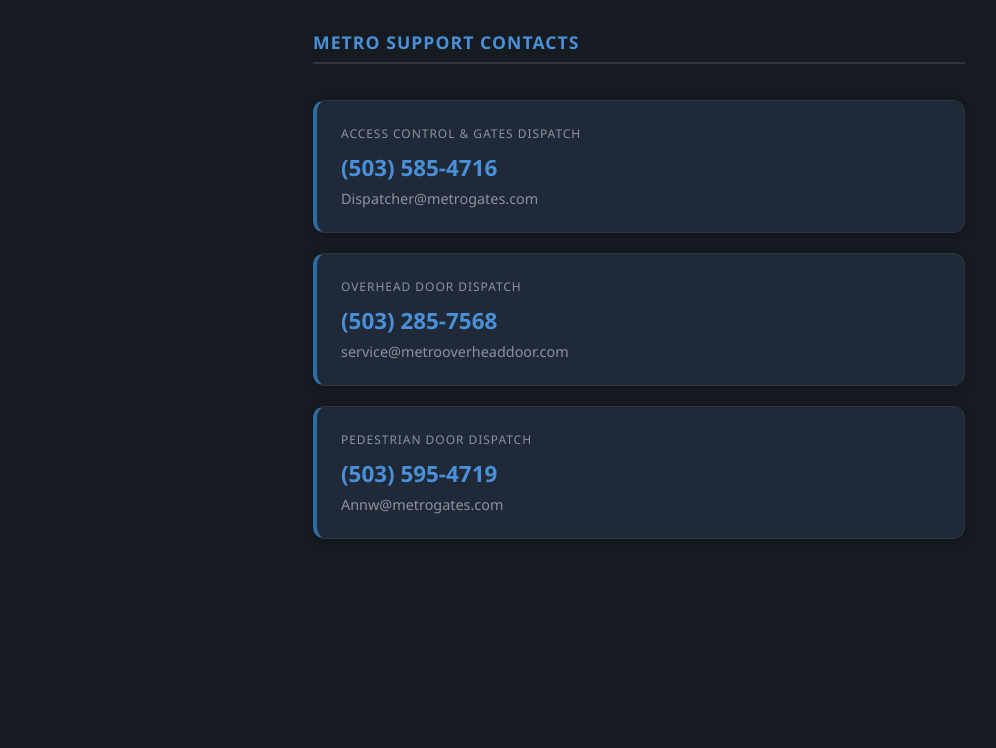
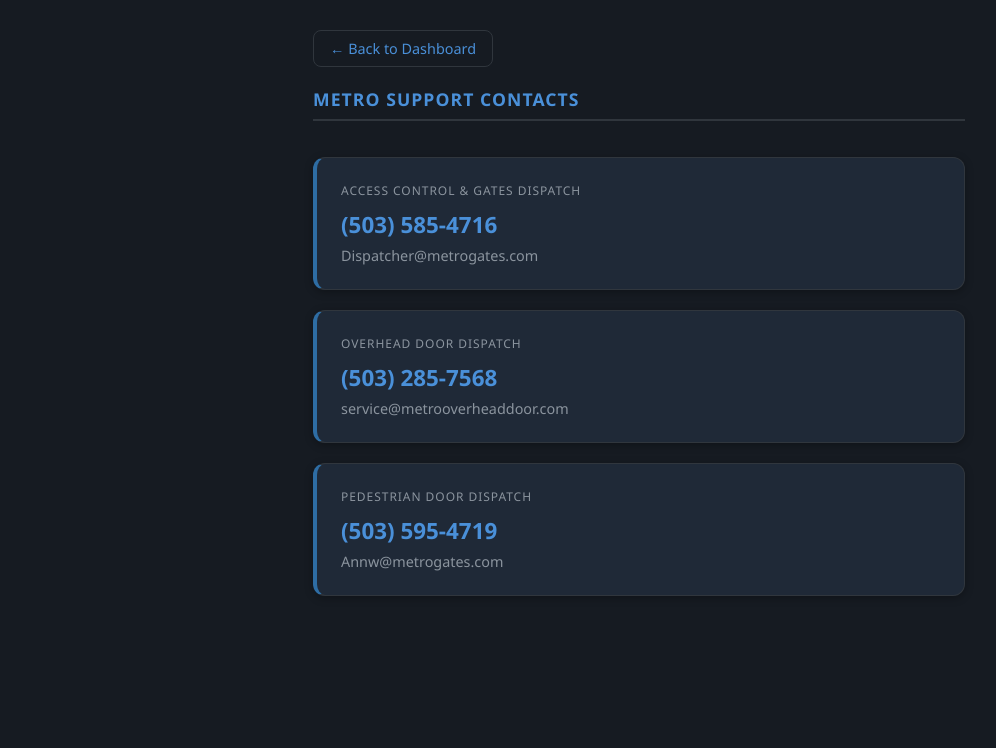
Before and after one commit to Westingo/metro-dashboard, an Electron app: page contacts.html in a window 1280 px wide. Shown: the part 52-800 px from the top of the page, without its empty margins (1-997 px from the left). Drawn offline with Linux system fonts and the light colour scheme.

Commit message:
Contacts page navigates in main window with back button

```diff
--- a/contacts.html
+++ b/contacts.html
@@ -43,6 +43,22 @@
       font-size: 0.9rem;
       color: var(--color-text-muted);
     }
+
+    .back-btn {
+      background: none;
+      border: 1px solid var(--color-border);
+      color: var(--color-accent-light);
+      padding: 8px 16px;
+      border-radius: 8px;
+      cursor: pointer;
+      font-size: 0.9rem;
+      font-family: var(--font);
+      width: fit-content;
+    }
+
+    .back-btn:hover {
+      background: var(--color-surface);
+    }
   </style>
 </head>
 <body>
@@ -56,6 +72,7 @@
   </header>
 
   <div class="contacts-page">
+    <button onclick="window.location.href='index.html'" class="back-btn">← Back to Dashboard</button>
     <h2 class="section-title">Metro Support Contacts</h2>
 
     <div class="contact-card">
--- a/script.js
+++ b/script.js
@@ -70,9 +70,7 @@ cards.forEach(function (card) {
 
     try {
       if (page && page.trim() !== '') {
-        if (window.electronAPI && typeof window.electronAPI.openPage === 'function') {
-          window.electronAPI.openPage(page);
-        }
+        window.location.href = page;
       } else if (exe && exe.trim() !== '') {
         if (window.electronAPI && typeof window.electronAPI.checkExeExists === 'function') {
           const exists = await window.electronAPI.checkExeExists(exe);
```
